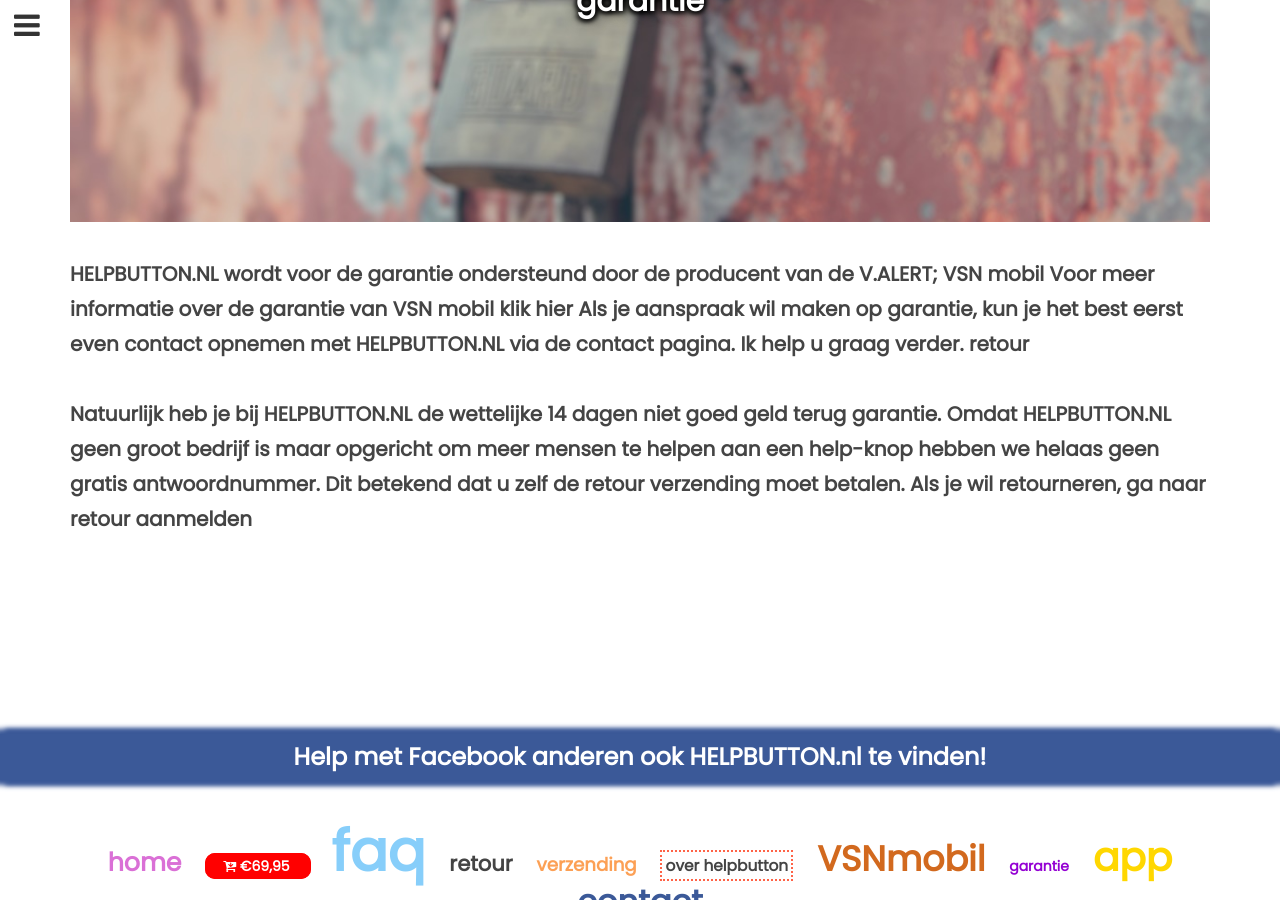
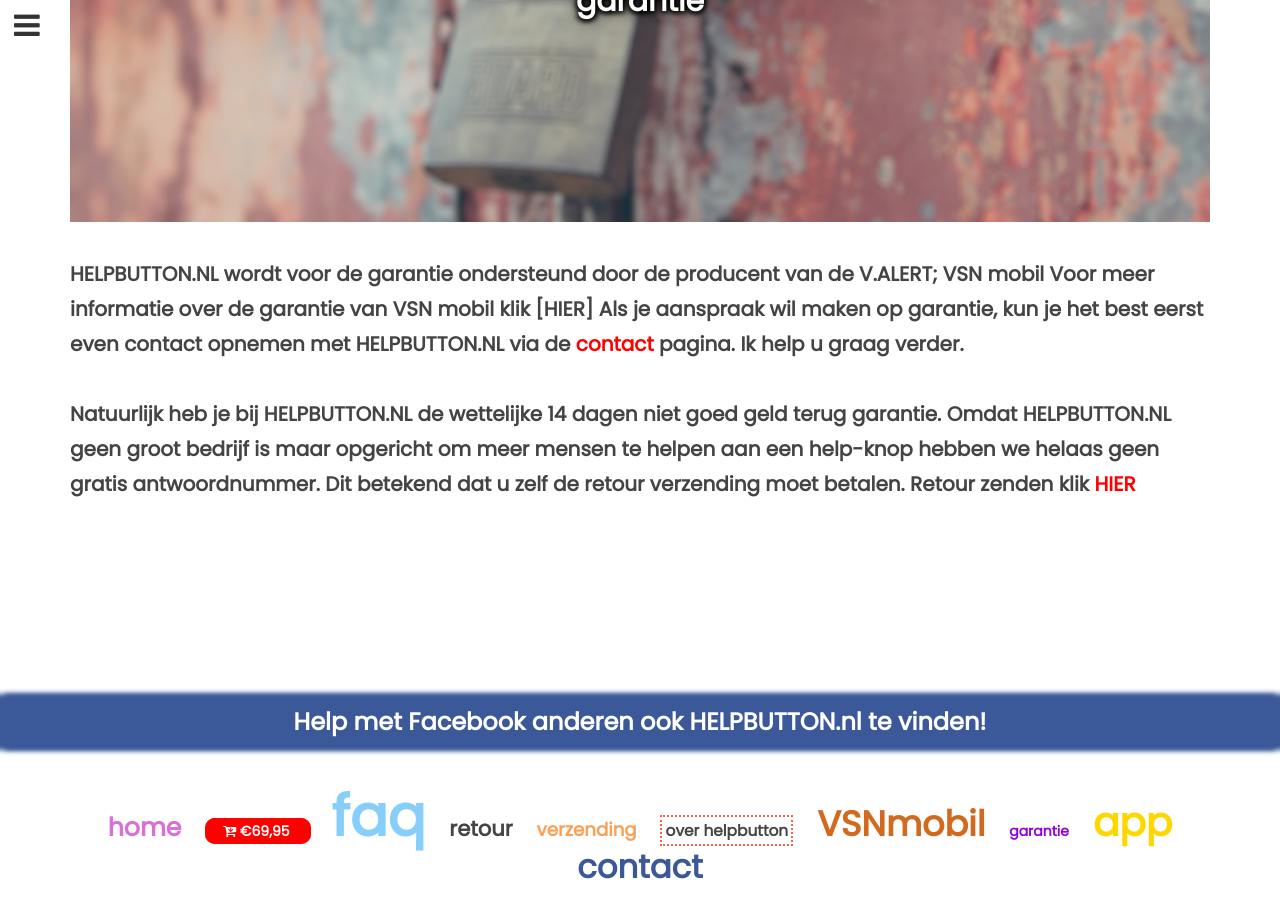
Before and after one commit to janarjensen/helpbutton.nl, a Jekyll site: the page built from garantie.md, in a window 1280 px wide and 900 px high, scrolled down 462 px. Built offline with Jekyll 4.4.1, drawn with Linux system fonts in a browser that asks for light colours; nearby versions of some CDN libraries; some web fonts are replaced.

Commit message:
links in garantie fixed

```diff
--- a/garantie.md
+++ b/garantie.md
@@ -4,10 +4,14 @@ title: garantie
 imgUrl: img/backgroundImg/garantie.jpg
 ---
 HELPBUTTON.NL wordt voor de garantie ondersteund door de producent van de V.ALERT; VSN mobil
-Voor meer informatie over de garantie van VSN mobil klik hier
-Als je aanspraak wil maken op garantie, kun je het best eerst even contact opnemen met HELPBUTTON.NL via de contact pagina. Ik help u graag verder.
-retour
+Voor meer informatie over de garantie van VSN mobil klik [HIER]
+Als je aanspraak wil maken op garantie, kun je het best eerst even contact opnemen met HELPBUTTON.NL via de [contact][1] pagina. Ik help u graag verder.
 
 Natuurlijk heb je bij HELPBUTTON.NL de wettelijke 14 dagen niet goed geld terug garantie.
 Omdat HELPBUTTON.NL geen groot bedrijf is maar opgericht om meer mensen te helpen aan een help-knop hebben we helaas geen gratis antwoordnummer. Dit betekend dat u zelf de retour verzending moet betalen.
-Als je wil retourneren, ga naar retour aanmelden
+Retour zenden klik [HIER][2]
+
+[1]: https://support.vsnmobil.com/hc/en-us/articles/200977655-V-ALRT-Limited-Warranty
+[contact]: {{ site.baseurl }}/contact
+
+[2]: {{ site.baseurl }}/retour
```
